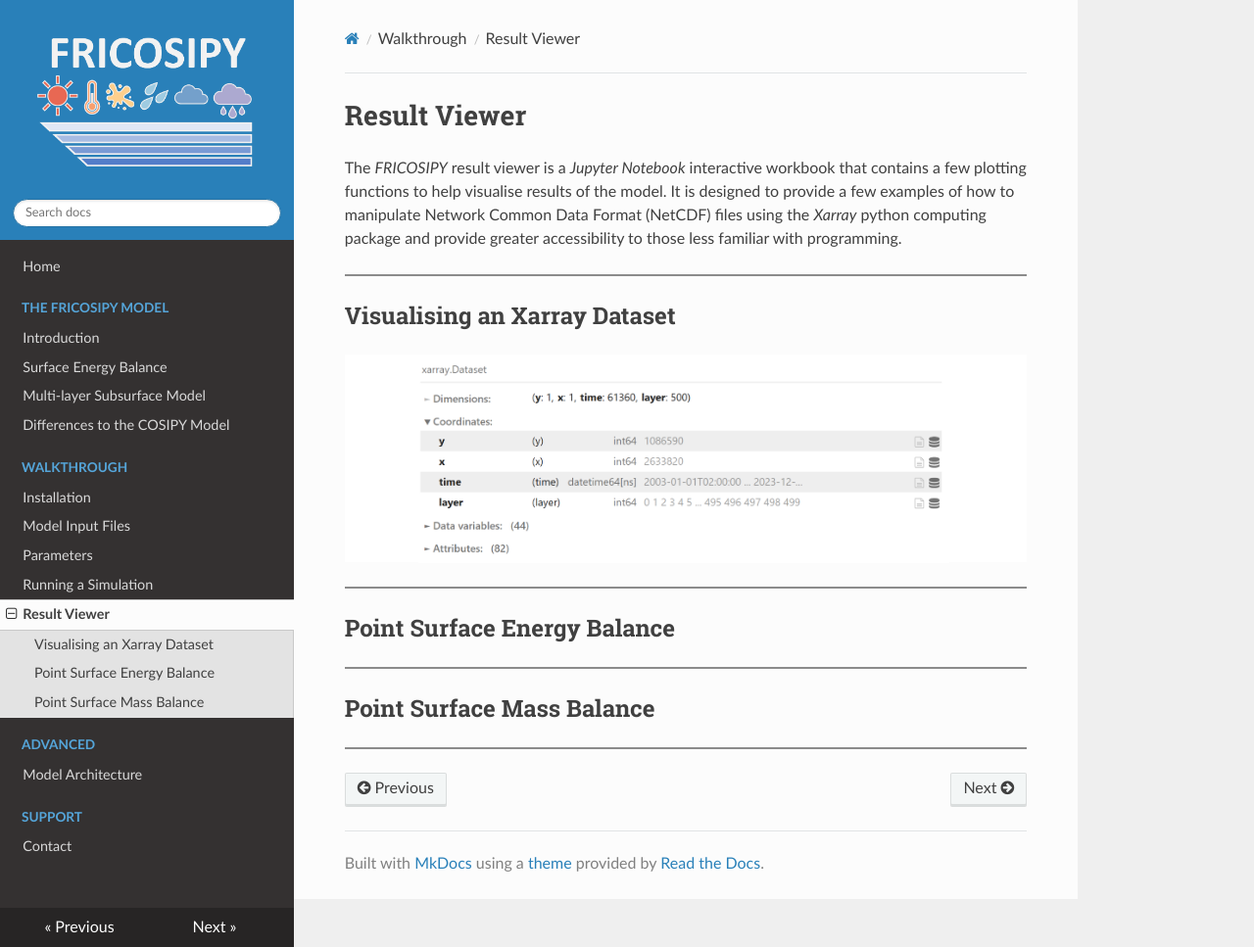
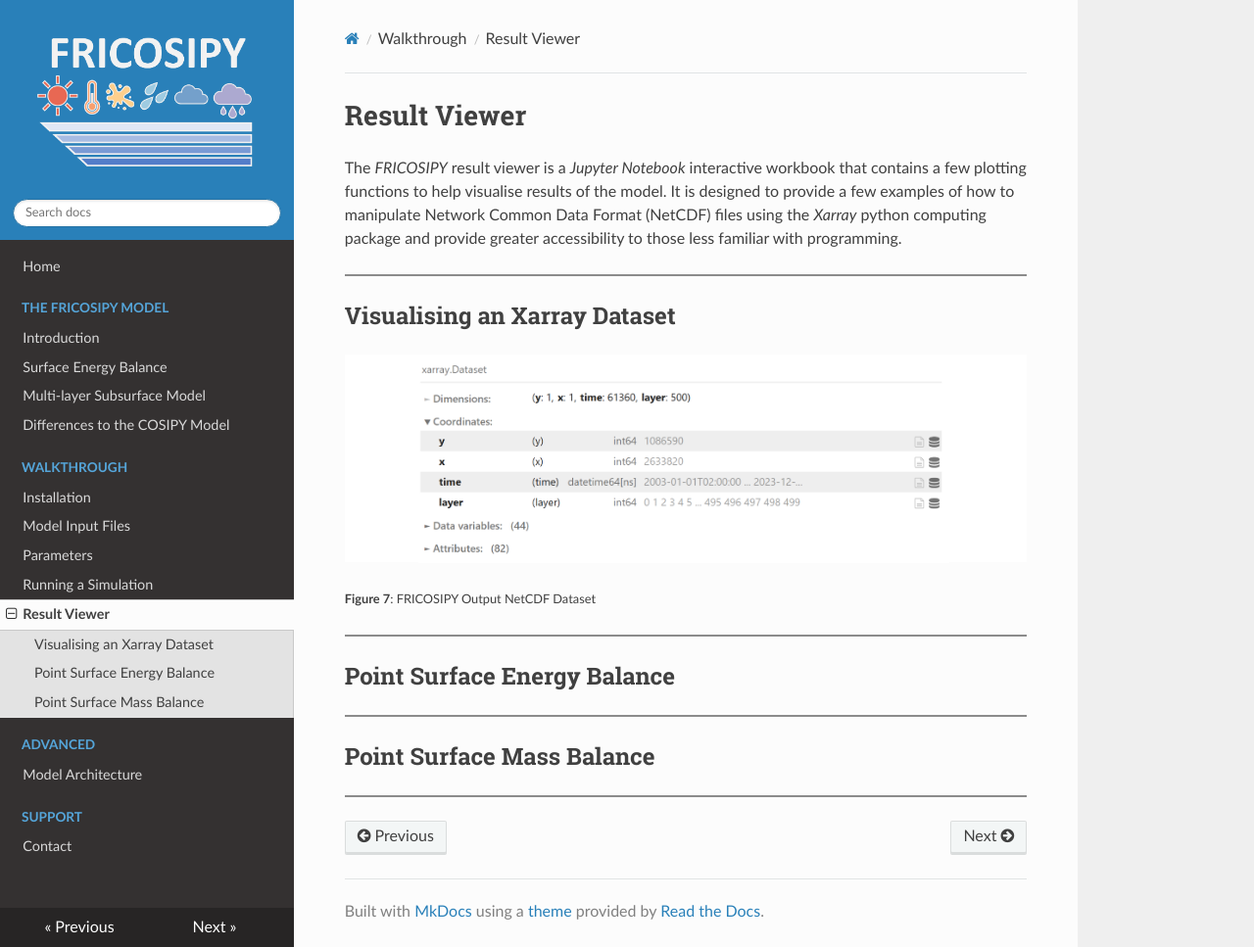
Before and after one commit to MarcusGastaldello/FRICOSIPY, an MkDocs documentation site: the page built from docs/result_viewer.md, in a window 1280 px wide and 967 px high. Shown: the whole window at 98% size. Built offline with MkDocs 1.6.1, drawn with Linux system fonts in a browser that asks for light colours.

Commit message:
Add figure caption to result_viewer.md
Added a figure caption for the FRICOSIPY output dataset.

```diff
--- a/docs/result_viewer.md
+++ b/docs/result_viewer.md
@@ -13,6 +13,8 @@
 
 ![FRICOSIPY Output NetCDF File](images/FRICOSIPY-NetCDF-file.png)
 
+<small> **Figure 7**: FRICOSIPY Output NetCDF Dataset</small>
+
 <hr style="height:2px; background-color:#8b8b8b; border:none;" />
 
 ## Point Surface Energy Balance
```
